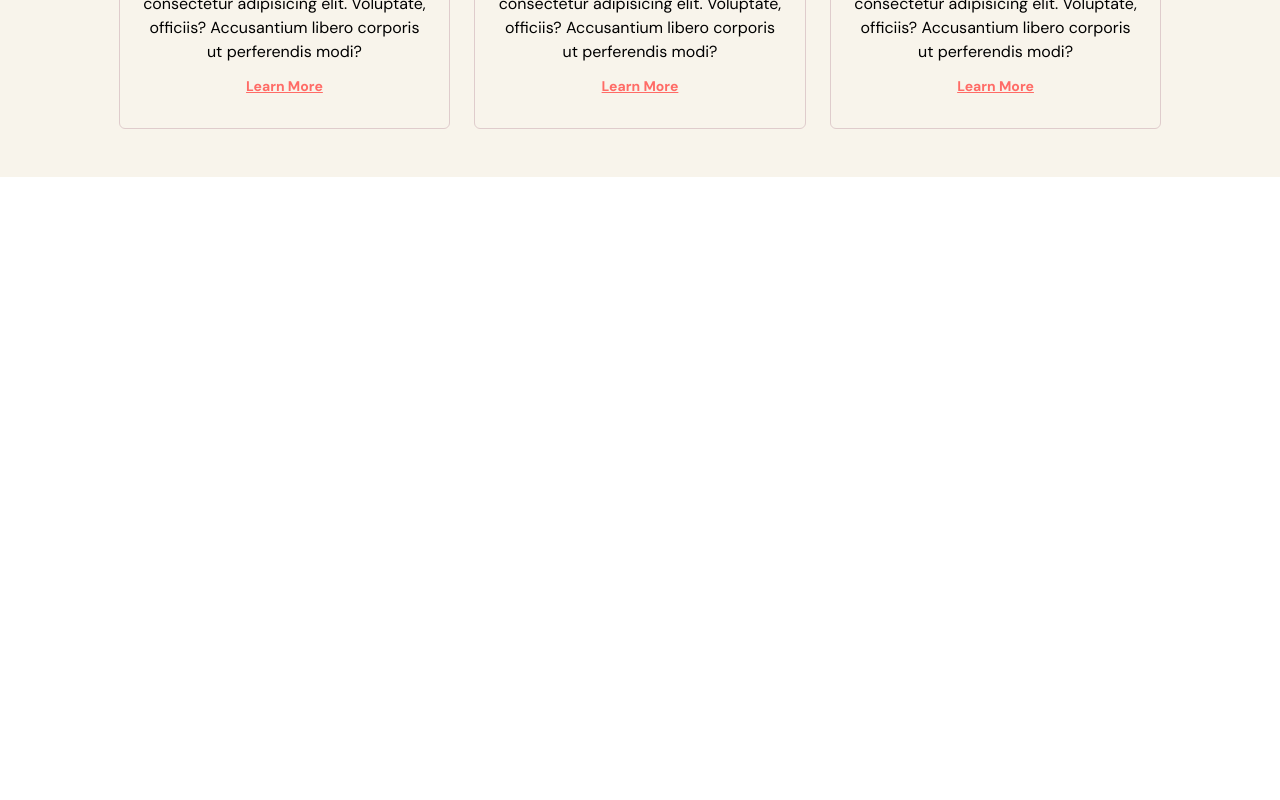
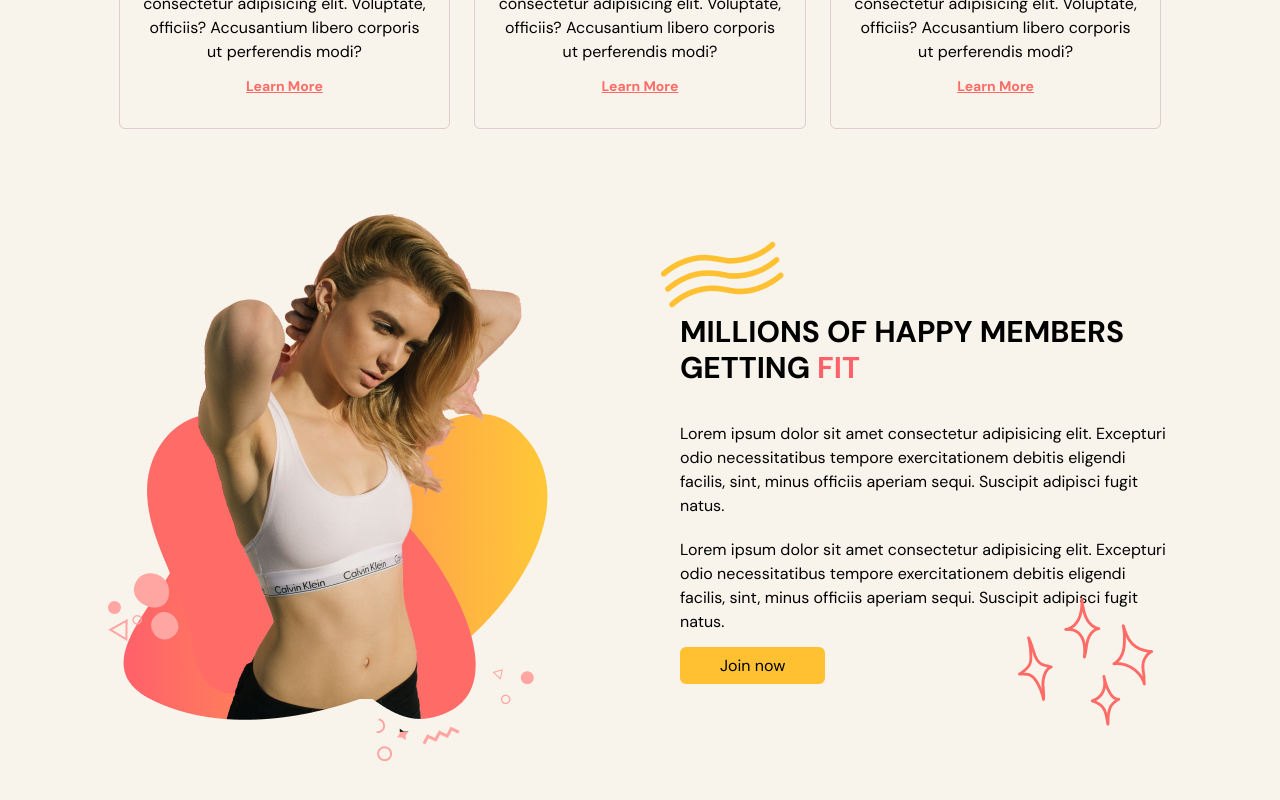
Before and after one commit to D-future0/gym-website, a React (Vite) app: page / in a window 1280 px wide. Shown: the part 1105-1905 px from the top of the page. Before the commit the page ends 1282 px from the top, so only its background shows below. Built offline with nearby package versions, Linux system fonts and the light colour scheme.

Commit message:
benefit section setup and style adjustment

```diff
--- a/src/scenes/Benefits/index.tsx
+++ b/src/scenes/Benefits/index.tsx
@@ -1,4 +1,5 @@
 
+import ActionButton from "@/shared/ActionButton"
 import Benefit from "@/shared/Benefit/Benefit"
 import Htext from "@/shared/Htext"
 import { BenefitsType, SelectedPage } from "@/shared/Types/Types"
@@ -19,9 +20,9 @@ const containerVariants = {
         })
     },
 };
-const itemVariants1 =  {
+const itemVariants1 = {
     hidden: { x: -50, opacity: 0 },
-    show: { x: 0, opacity: 1, transition:{duration:0.5, ease:"easeInOut"} },
+    show: { x: 0, opacity: 1, transition: { duration: 0.5, ease: "easeInOut" } },
 };
 
 const benefit: Array<BenefitsType> = [
@@ -49,7 +50,7 @@ const Benefits = ({ setSelectedPage }: Props) => {
             initial="hidden"
             whileInView="show"
             viewport={{ once: true, amount: 0.2 }}
-            onViewportEnter={() => setSelectedPage(SelectedPage.Home)}
+            onViewportEnter={() => setSelectedPage(SelectedPage.Benefits)}
             id="benefits" className="mx-auto min-h-full w-5/6 py-6">
             <div className="my-6 md:w-w-5/6">
                 <motion.div variants={itemVariants1}>
@@ -71,6 +72,41 @@ const Benefits = ({ setSelectedPage }: Props) => {
                         )
                     })}
                 </div>
+                <div className="lg:flex items-center lg:justify-between gap-20 mt-20">
+                    <motion.div
+                    variants={itemVariants1}
+                    initial="hidden"
+                    whileInView="show"
+                    viewport={{ once: true, amount: 0.2 }}
+                    onViewportEnter={() => setSelectedPage(SelectedPage.Benefits)}
+                    className="w-full lg:w-1/2 flex items-center justify-center">
+                    <img src="/src/assets/BenefitsPageGraphic.png" alt="BenefitsPageGraphic" />
+                    </motion.div>
+                    <motion.div
+                    variants={itemVariants1}
+                    initial="hidden"
+                    whileInView="show"
+                    viewport={{ once: true, amount: 0.2 }}
+                    onViewportEnter={() => setSelectedPage(SelectedPage.Benefits)}
+                    className="lg:w-1/2 ">
+                        <div className="relative py-5">
+                            <img src="/src/assets/AbstractWaves.png" alt="AbstractWaves.png" className="absolute lg:block z-[10] -top-14 -left-5"/>
+                            <div>
+                                <Htext>MILLIONS OF HAPPY MEMBERS GETTING{" "} <span className="text-[#FF616A]">FIT</span></Htext>
+                            </div>
+                        </div>
+                        <div>
+                            <p className="mb-5">Lorem ipsum dolor sit amet consectetur adipisicing elit. Excepturi odio necessitatibus tempore exercitationem debitis eligendi facilis, sint, minus officiis aperiam sequi. Suscipit adipisci fugit natus.</p>
+                            <p className="mb-5 z-10">Lorem ipsum dolor sit amet consectetur adipisicing elit. Excepturi odio necessitatibus tempore exercitationem debitis eligendi facilis, sint, minus officiis aperiam sequi. Suscipit adipisci fugit natus.</p>
+                        </div>
+                        <div>
+                            <div className="relative">
+                            <ActionButton setSelectedPage={setSelectedPage}>Join now</ActionButton>
+                            <img src="/src/assets/Sparkles.png" alt="AbstractWaves.png" className="absolute lg:block  -top-14 right-5"/>
+                            </div>
+                        </div>
+                    </motion.div>
+                </div>
             </div>
         </motion.section>
     )
```
Lines whose indentation alone changed are shown as unchanged.
